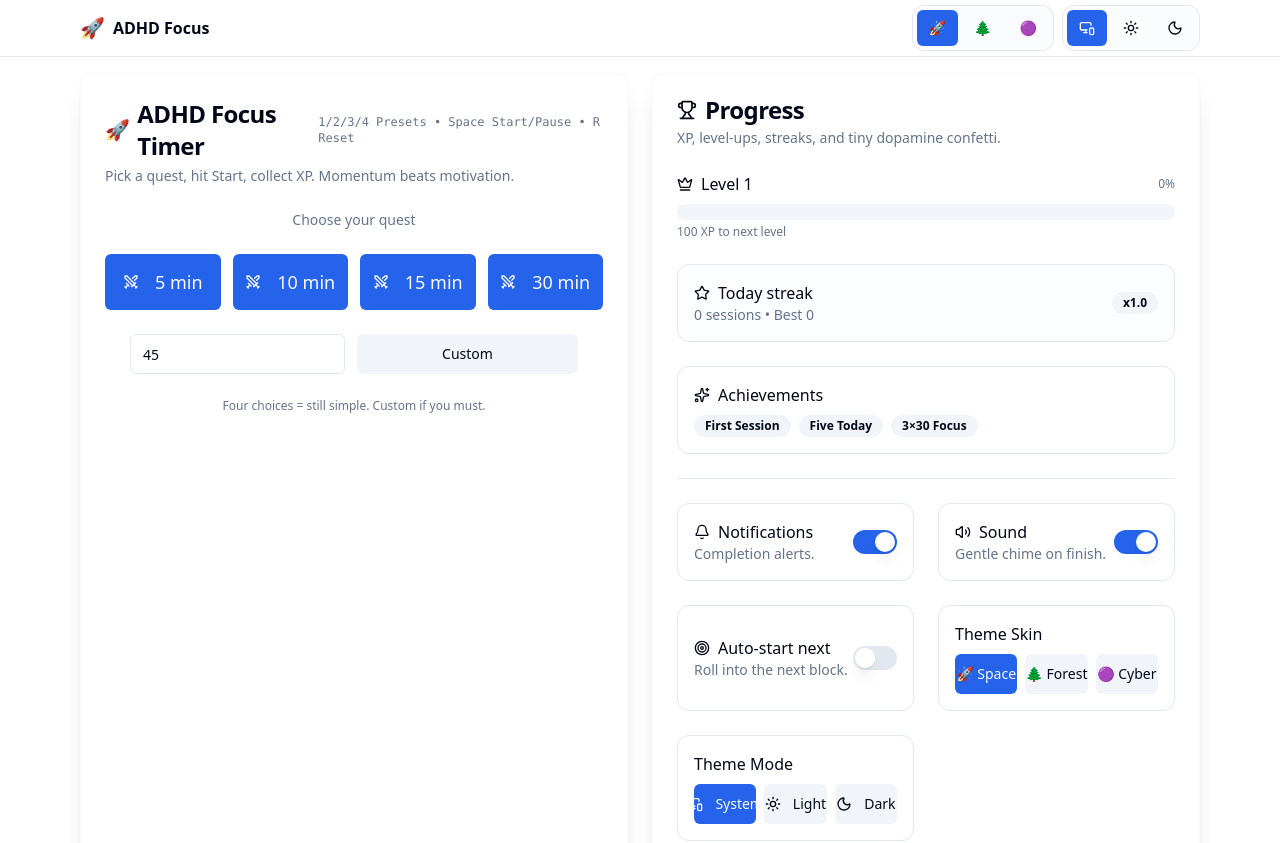
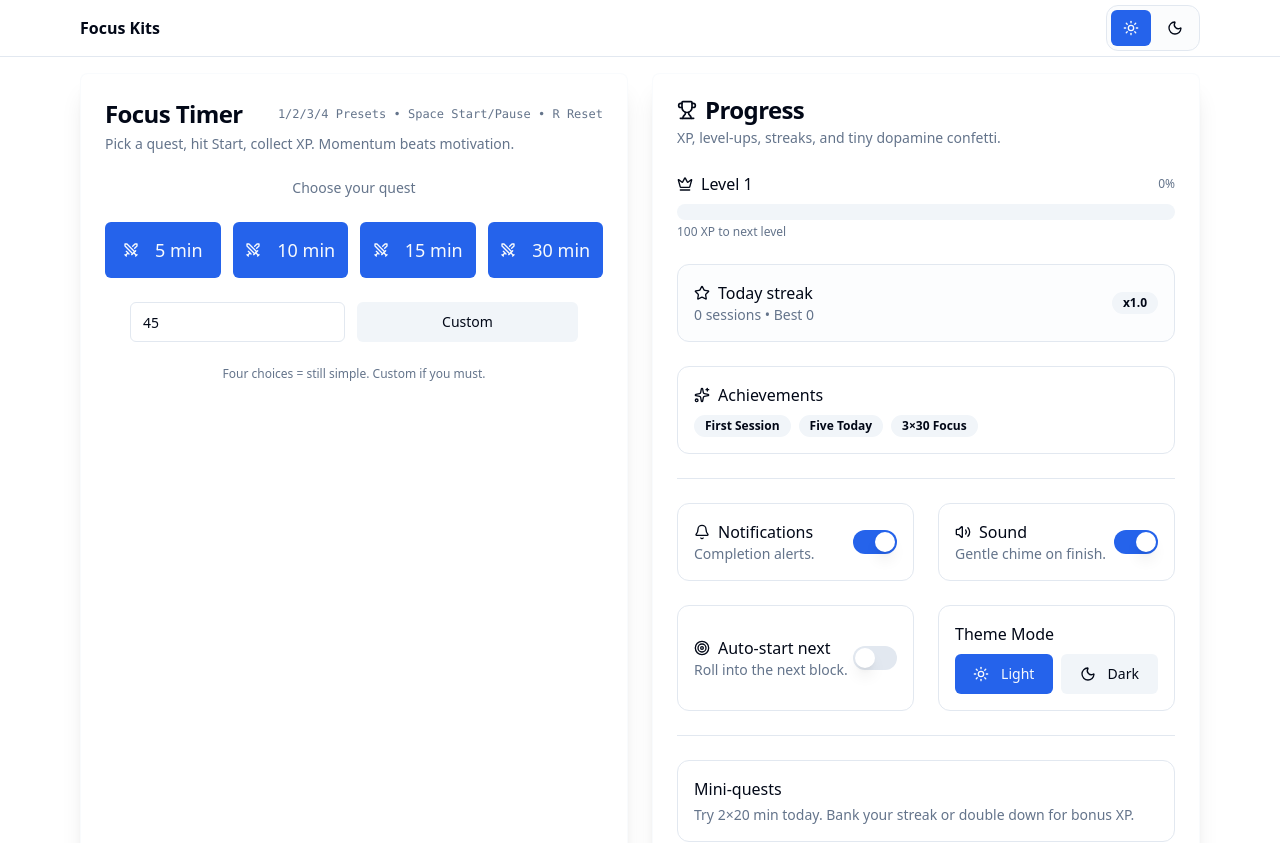
Before and after one commit to MarkCodering/focus-kits, a Next.js app: page / in a window 1280 px wide. Shown: the top 843 px of the page. Built offline with nearby package versions, Linux system fonts and the light colour scheme.

Commit message:
Refactor theme colors and simplify theme skin options for improved clarity and consistency

```diff
--- a/src/app/globals.css
+++ b/src/app/globals.css
@@ -30,25 +30,28 @@
   }
 
   .dark {
-    --background: 222.2 84% 4.9%;
+    /* Neutral dark brand base at 0 0% 3.9% */
+    --background: 0 0% 3.9%;
     --foreground: 210 40% 98%;
-    --card: 222.2 84% 4.9%;
+    --card: 0 0% 3.9%;
     --card-foreground: 210 40% 98%;
-    --popover: 222.2 84% 4.9%;
+    --popover: 0 0% 3.9%;
     --popover-foreground: 210 40% 98%;
+    /* Keep brand primary as-is; adjust surfaces to neutral */
     --primary: 217.2 91.2% 59.8%;
     --primary-foreground: 222.2 84% 4.9%;
-    --secondary: 217.2 32.6% 17.5%;
+    --secondary: 0 0% 14.9%;
     --secondary-foreground: 210 40% 98%;
-    --muted: 217.2 32.6% 17.5%;
-    --muted-foreground: 215 20.2% 65.1%;
-    --accent: 217.2 32.6% 17.5%;
+    --muted: 0 0% 14.9%;
+    --muted-foreground: 0 0% 63.9%;
+    --accent: 0 0% 14.9%;
     --accent-foreground: 210 40% 98%;
     --destructive: 0 62.8% 30.6%;
     --destructive-foreground: 210 40% 98%;
-    --border: 217.2 32.6% 17.5%;
-    --input: 217.2 32.6% 17.5%;
-    --ring: 224.3 76.3% 94.1%;
+    --border: 0 0% 14.9%;
+    --input: 0 0% 14.9%;
+    --ring: 0 0% 83.1%;
+    /* Charts can remain as-is or be tuned later */
     --chart-1: 220 70% 50%;
     --chart-2: 160 60% 45%;
     --chart-3: 30 80% 55%;
--- a/src/app/layout.tsx
+++ b/src/app/layout.tsx
@@ -7,7 +7,7 @@ export const metadata: Metadata = {
   // Ensure browser UI theme color matches light/dark backgrounds
   themeColor: [
     { media: "(prefers-color-scheme: light)", color: "hsl(0 0% 100%)" },
-    { media: "(prefers-color-scheme: dark)", color: "hsl(222.2 84% 4.9%)" },
+    { media: "(prefers-color-scheme: dark)", color: "hsl(0 0% 3.9%)" },
   ],
 };
 
--- a/src/app/page.tsx
+++ b/src/app/page.tsx
@@ -35,7 +35,6 @@ import {
   Coffee,
   Target,
   TimerReset,
-  Rocket,
   Swords,
   Star,
   Gift,
@@ -44,7 +43,6 @@ import {
   Trophy,
   Sun,
   Moon,
-  MonitorSmartphone,
 } from "lucide-react";
 
 // --------------------------
@@ -95,7 +93,7 @@ const defaultSettings: Settings = {
   soundOn: true,
   notifyOn: true,
   themeSkin: "space",
-  themeMode: "system",
+  themeMode: "light",
 };
 
 const defaultMeta: Meta = {
@@ -108,11 +106,7 @@ const defaultMeta: Meta = {
   count30Today: 0,
 };
 
-const themeSkins: Record<ThemeKey, { label: string; emoji: string; gradient: string; ring: string }>= {
-  space:  { label: "Space",  emoji: "🚀", gradient: "from-indigo-500 via-fuchsia-500 to-cyan-500", ring: "shadow-[0_0_40px_rgba(99,102,241,0.35)]" },
-  forest: { label: "Forest", emoji: "🌲", gradient: "from-emerald-500 via-green-500 to-lime-400", ring: "shadow-[0_0_40px_rgba(16,185,129,0.35)]" },
-  cyber:  { label: "Cyber",  emoji: "🟣", gradient: "from-pink-500 via-cyan-400 to-amber-300", ring: "shadow-[0_0_40px_rgba(236,72,153,0.35)]" },
-};
+// (skins removed for simplified branding)
 
 // XP curve
 const levelCap = (lvl: number) => 100 + (lvl - 1) * 50; // xp to next
@@ -366,7 +360,7 @@ export default function FocusTimerPro() {
   const endEarly = () => { setRunning(false); handleSessionComplete(false); };
 
   // svg gradient id
-  const ringGradientId = useMemo(() => `ring-${Math.random().toString(36).slice(2)}`,[settings.themeSkin]);
+  const ringGradientId = useMemo(() => `ring-${Math.random().toString(36).slice(2)}`,[themeMode]);
 
   // --------------------------
   // UI
@@ -383,17 +377,10 @@ export default function FocusTimerPro() {
       {/* Top bar */}
       <header className="sticky top-0 z-10 backdrop-blur supports-[backdrop-filter]:bg-background/60 border-b">
         <div className="mx-auto max-w-6xl px-4 h-14 flex items-center justify-between">
-          <div className="flex items-center gap-2 font-semibold"><span className="text-xl">{themeSkins[settings.themeSkin].emoji}</span> ADHD Focus</div>
+          <div className="flex items-center gap-2 font-semibold">Focus Kits</div>
           <div className="flex items-center gap-2">
-            {/* Theme skin */}
-            <div className="hidden sm:flex gap-1 rounded-xl border p-1 bg-muted/30">
-              {(Object.keys(themeSkins) as ThemeKey[]).map((k) => (
-                <Button key={k} size="sm" variant={settings.themeSkin===k?"default":"ghost"} onClick={()=>setSettings({...settings, themeSkin:k})}>{themeSkins[k].emoji}</Button>
-              ))}
-            </div>
-            {/* Theme mode */}
+            {/* Theme mode: light / dark */}
             <div className="flex gap-1 rounded-xl border p-1 bg-muted/30">
-              <Button size="sm" variant={themeMode==="system"?"default":"ghost"} onClick={()=>setThemeMode("system")} title="System"><MonitorSmartphone className="h-4 w-4"/></Button>
               <Button size="sm" variant={themeMode==="light"?"default":"ghost"} onClick={()=>setThemeMode("light")} title="Light"><Sun className="h-4 w-4"/></Button>
               <Button size="sm" variant={themeMode==="dark"?"default":"ghost"} onClick={()=>setThemeMode("dark")} title="Dark"><Moon className="h-4 w-4"/></Button>
             </div>
@@ -406,10 +393,7 @@ export default function FocusTimerPro() {
         <Card className="shadow-xl border-muted/40 overflow-hidden">
           <CardHeader className="space-y-1">
             <div className="flex items-center justify-between">
-              <CardTitle className="text-2xl flex items-center gap-2">
-                <span className="text-xl">{themeSkins[settings.themeSkin].emoji}</span>
-                ADHD Focus Timer
-              </CardTitle>
+              <CardTitle className="text-2xl">Focus Timer</CardTitle>
               <kbd className="text-xs text-muted-foreground hidden md:block">1/2/3/4 Presets • Space Start/Pause • R Reset</kbd>
             </div>
             <CardDescription>Pick a quest, hit Start, collect XP. Momentum beats motivation.</CardDescription>
@@ -453,7 +437,7 @@ export default function FocusTimerPro() {
 
                 {/* Timer ring with glow */}
                 <div className="relative">
-                  <div className={`absolute inset-0 -z-10 blur-2xl opacity-40 ${themeSkins[settings.themeSkin].ring}`} />
+                  <div className="absolute inset-0 -z-10 blur-2xl opacity-40 rounded-full bg-primary/30" />
                   <svg viewBox="0 0 320 320" className="block w-[80vw] max-w-[320px] h-auto drop-shadow">
                     <defs>
                       <linearGradient id={ringGradientId} x1="0%" y1="0%" x2="100%" y2="0%">
@@ -475,7 +459,7 @@ export default function FocusTimerPro() {
                       initial={false}
                       animate={{ strokeDashoffset: C - (C - dash) }}
                       transition={{ type: "tween", duration: 0.2 }}
-                      className={`text-transparent bg-clip-text bg-gradient-to-r ${themeSkins[settings.themeSkin].gradient}`}
+                      className="text-primary"
                     />
                     <text x="50%" y="50%" textAnchor="middle" dominantBaseline="central" className="fill-foreground font-mono text-5xl sm:text-6xl" aria-live="polite">
                       {pad(minutes)}:{pad(seconds)}
@@ -564,22 +548,11 @@ export default function FocusTimerPro() {
                 </div>
                 <Switch checked={settings.autoStartNext} onCheckedChange={(v)=>setSettings({...settings, autoStartNext:v})} />
               </div>
-              {/* Skin picker */}
-              <div className="rounded-xl border p-4">
-                <div className="font-medium mb-2">Theme Skin</div>
-                <div className="grid grid-cols-3 gap-2">
-                  {(Object.keys(themeSkins) as ThemeKey[]).map((k) => (
-                    <Button key={k} variant={settings.themeSkin===k?"default":"secondary"} onClick={()=>setSettings({...settings, themeSkin:k})}>
-                      {themeSkins[k].emoji} {themeSkins[k].label}
-                    </Button>
-                  ))}
-                </div>
-              </div>
+              {/* Simplified: no theme skins */}
               {/* Mode picker */}
               <div className="rounded-xl border p-4">
                 <div className="font-medium mb-2">Theme Mode</div>
-                <div className="grid grid-cols-3 gap-2">
-                  <Button variant={themeMode==="system"?"default":"secondary"} onClick={()=>setThemeMode("system")}><MonitorSmartphone className="h-4 w-4 mr-1"/>System</Button>
+                <div className="grid grid-cols-2 gap-2">
                   <Button variant={themeMode==="light"?"default":"secondary"} onClick={()=>setThemeMode("light")}><Sun className="h-4 w-4 mr-1"/>Light</Button>
                   <Button variant={themeMode==="dark"?"default":"secondary"} onClick={()=>setThemeMode("dark")}><Moon className="h-4 w-4 mr-1"/>Dark</Button>
                 </div>
```
